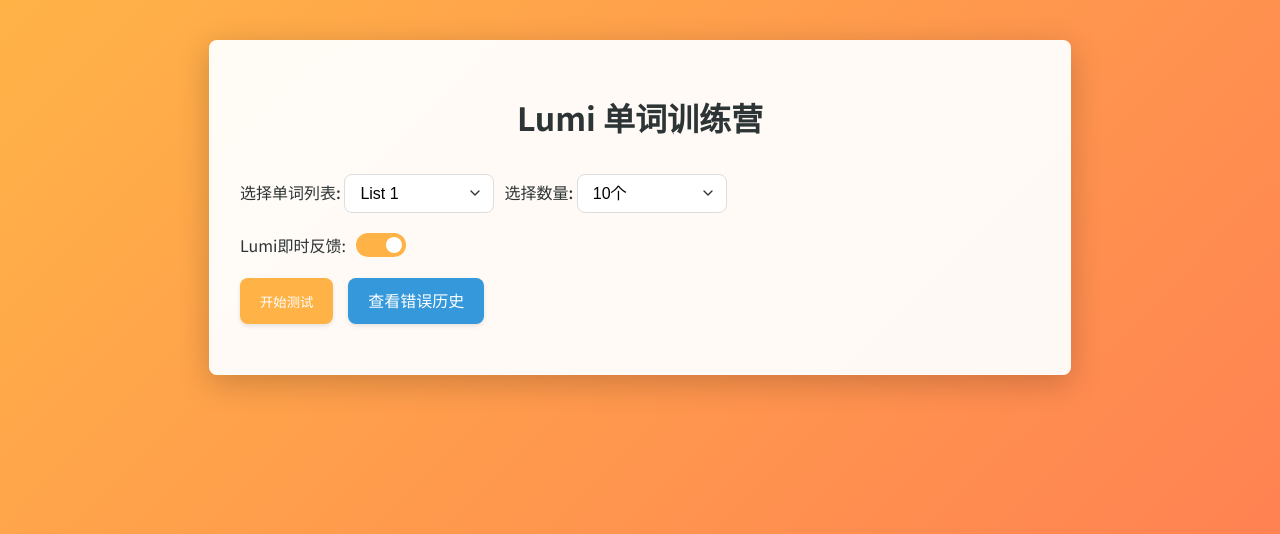
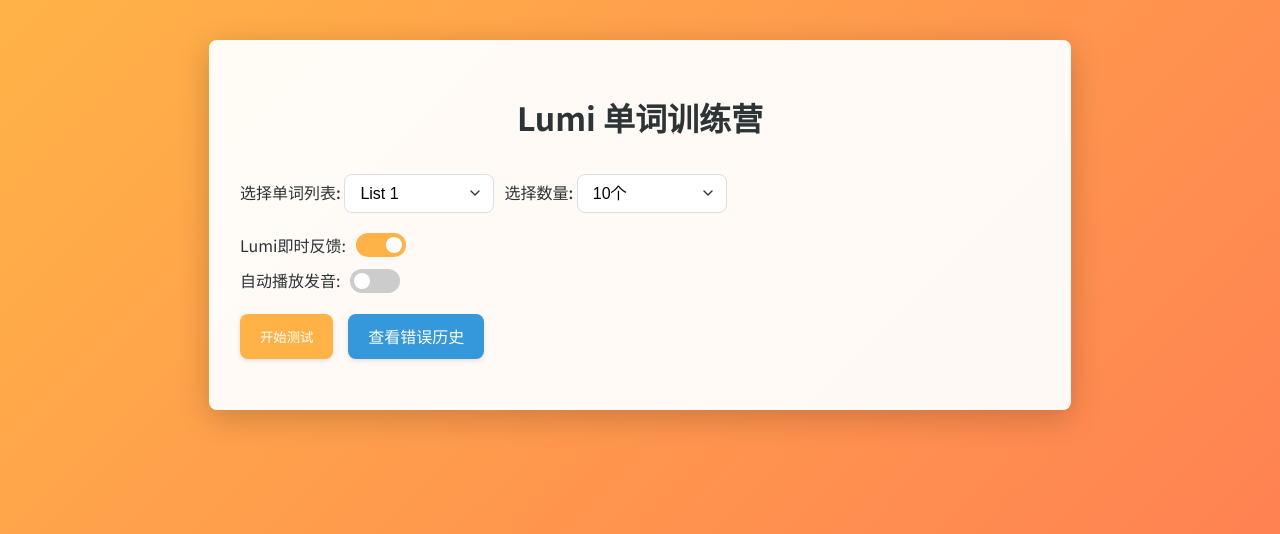
Before and after one commit to Stoic42/VocabularyTrainer, a Flask app: page / in a window 1280 px wide. Shown: the top 534 px of the page. Run offline with Flask 3, Linux system fonts and the light colour scheme; data that the repository does not hold is empty.

Commit message:
autoplay audio

```diff
--- a/templates/index.html
+++ b/templates/index.html
@@ -162,6 +162,15 @@
             </label>
         </div>
 
+        <!-- 添加自动播放开关 -->
+        <div class="auto-play-container" style="display: flex; align-items: center; margin-top: 10px;">
+            <label for="auto-play-toggle">自动播放发音: </label>
+            <label class="switch">
+                <input type="checkbox" id="auto-play-toggle">
+                <span class="slider"></span>
+            </label>
+        </div>
+
         <div style="display: flex; gap: 15px; margin-top: 20px; margin-bottom: 20px;">
             <button id="start-btn">开始测试</button>
             <a href="/error-history" class="btn" style="background-color: #3498db;">查看错误历史</a>
@@ -197,6 +206,7 @@
         let userAnswers = [];
         let consecutiveCorrect = 0; // 连续正确的次数
         let lumiEnabled = true; // Lumi显示状态
+        let autoPlayEnabled = false; // 自动播放状态
         const lumiImages = {
             'welcome': '/assets/img/Lumi/Lumi_ReadingontheLaptop_SmilingattheScreen.png',
             'thinking': '/assets/img/Lumi/Lumi_HoldingWordCard.png',
@@ -219,6 +229,7 @@
         const usBtn = document.getElementById('play-us-btn');
         const lumiImg = document.querySelector('.lumi-reaction');
         const lumiToggle = document.getElementById('lumi-toggle');
+        const autoPlayToggle = document.getElementById('auto-play-toggle');
 
         // --- 功能函数 ---
 
@@ -276,6 +287,31 @@
             }
         }
 
+        // 自动播放音频序列（英音然后美音）
+        function autoPlayAudios() {
+            if (!autoPlayEnabled) return;
+
+            const q = questions[currentQuestionIndex];
+
+            // 先播放英音
+            if (q.audio_path_uk) {
+                playAudio(q.audio_path_uk, q.spelling);
+
+                // 等待英音播放完毕后播放美音
+                setTimeout(() => {
+                    if (q.audio_path_us) {
+                        playAudio(q.audio_path_us, q.spelling);
+                    }
+                }, 1500); // 假设每个音频大约需要1.5秒
+            } else if (q.audio_path_us) {
+                // 如果没有英音但有美音，直接播放美音
+                playAudio(q.audio_path_us, q.spelling);
+            } else {
+                // 如果都没有，使用TTS
+                playTTS(q.spelling);
+            }
+        }
+
         // 更新Lumi状态
         function updateLumiReaction(state) {
             if (!lumiImg || !lumiImages[state] || !lumiEnabled) return;
@@ -308,6 +344,11 @@
 
             nextBtn.textContent = (currentQuestionIndex === questions.length - 1) ? '完成并提交' : '下一题';
             answerInput.focus();
+
+            // 如果启用了自动播放，自动播放音频
+            if (autoPlayEnabled) {
+                setTimeout(() => autoPlayAudios(), 500); // 延迟500ms后播放，给页面渲染一些时间
+            }
         }
 
         // 处理"下一步"逻辑
@@ -407,6 +448,9 @@
             if (!lumiEnabled) {
                 lumiImg.classList.remove('active');
             }
+
+            // 初始化自动播放开关状态
+            autoPlayEnabled = autoPlayToggle.checked;
         });
 
         // Lumi开关事件监听
@@ -416,6 +460,15 @@
                 updateLumiReaction(currentQuestionIndex < questions.length ? 'thinking' : 'welcome');
             } else {
                 lumiImg.classList.remove('active');
+            }
+        });
+
+        // 自动播放开关事件监听
+        autoPlayToggle.addEventListener('change', function() {
+            autoPlayEnabled = this.checked;
+            // 如果开启自动播放且当前正在显示问题，则立即播放当前问题的音频
+            if (autoPlayEnabled && questions.length > 0 && currentQuestionIndex < questions.length && quizArea.style.display !== 'none') {
+                autoPlayAudios();
             }
         });
 
```
Also changed, not shown: 1 other file.
